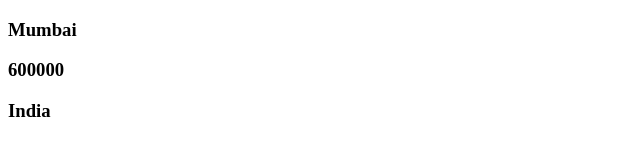
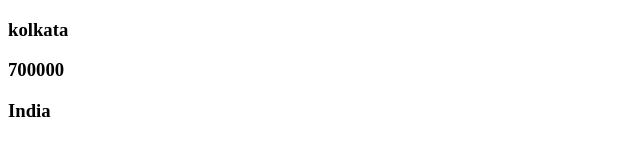
Before and after one commit to deshmukhshivanii/website_test1111, a plain HTML site: page service.html in a window 1280 px wide. Shown: the full height of the page, 0-640 px from the left. Drawn offline with Linux system fonts and the light colour scheme.

Commit message:
service file modified

```diff
--- a/service.html
+++ b/service.html
@@ -5,8 +5,8 @@
 
 </head>
 <body>
-	<h3> Mumbai </h3>
-	 <h3> 600000 </h3>
+	<h3> kolkata </h3>
+	 <h3> 700000 </h3>
 	  <h3> India </h3>
 </body>
 </html>
```
